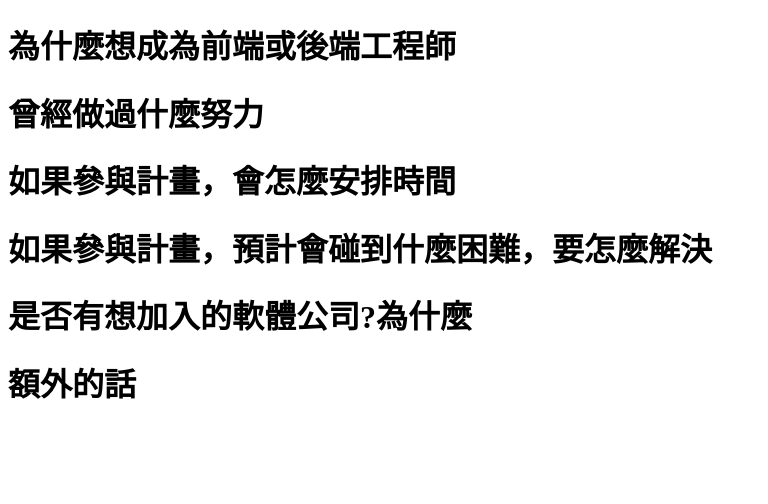
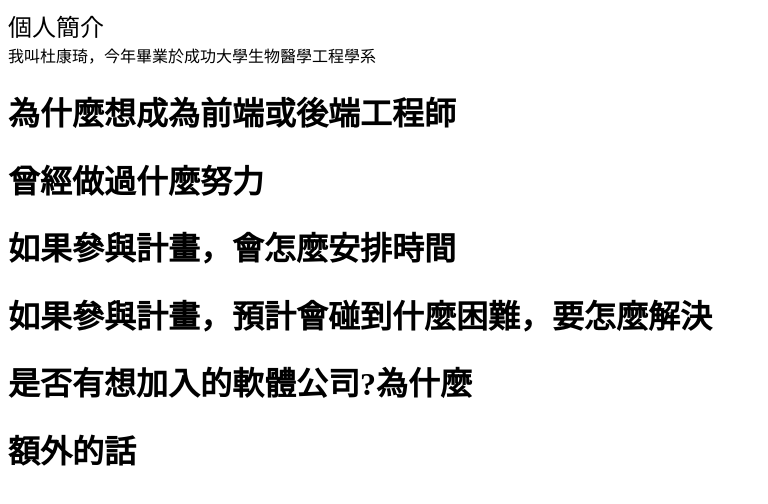
Before and after one commit to cony1220/cony1220.github.io, a plain HTML site: page index.html in a window 1280 px wide. Shown: the whole page, without its empty margins (0-768 px from the left). Drawn offline with Linux system fonts and the light colour scheme.

Commit message:
Update index.html

```diff
--- a/index.html
+++ b/index.html
@@ -5,6 +5,8 @@
     <title>about me</title>
   </head>
   <body>
+    <font size="5">個人簡介</font><br>
+    <font size="3">我叫杜康琦，今年畢業於成功大學生物醫學工程學系</font><br>
     <h1>為什麼想成為前端或後端工程師</h1>
     <h1>曾經做過什麼努力</h1>
     <h1>如果參與計畫，會怎麼安排時間</h1>
```
